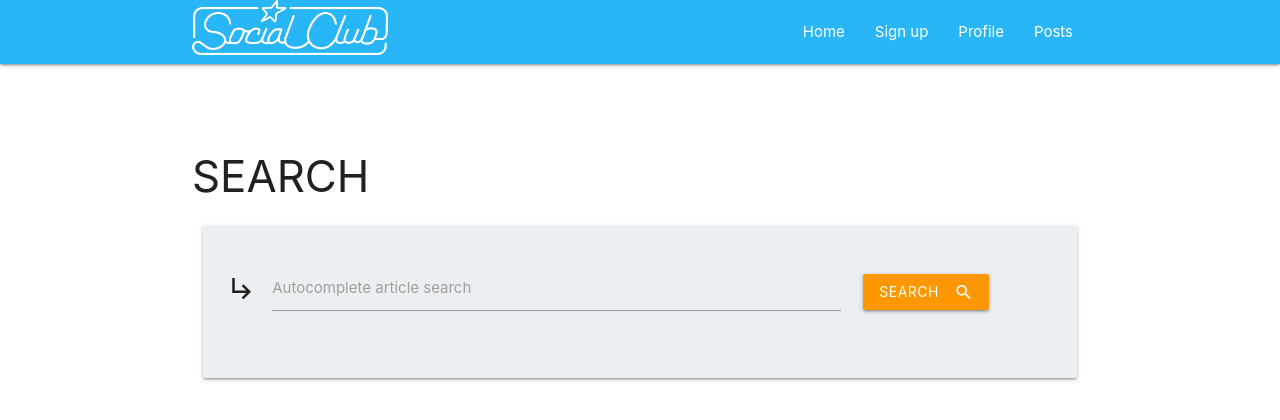
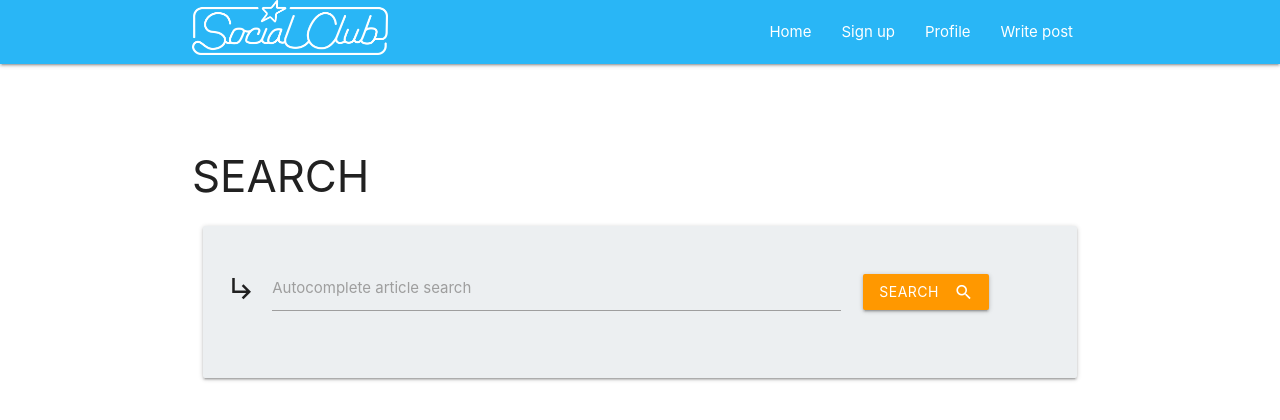
Before and after one commit to simonklimek/singlePage-app, a Node server app: template views/index.pug in a window 1280 px wide. Shown: the top 420 px of the page. Run offline with Node 20, Linux system fonts and the light colour scheme; the template is opened without the code that fills it, so the values that code supplies are empty; some libraries are stand-ins or nearby versions.

Commit message:
btn fixed

```diff
--- a/views/layout.pug
+++ b/views/layout.pug
@@ -4,7 +4,7 @@ html
         title Knowledgebase
         link(rel='stylesheet', href='https://single-page-mdx.herokuapp.com/css/materialize.css', type="text/css", media="screen,projection")
         link(rel='stylesheet', href='https://single-page-mdx.herokuapp.com/css/style.css', type="text/css", media="screen,projection")
-        link(rel='stylesheet' href='https://fonts.googleapis.com/icon?family=Material+Icons')
+        link(rel='stylesheet', href='https://fonts.googleapis.com/icon?family=Material+Icons')
         meta(http-equiv="Content-Type", content="text/html; charset=UTF-8")
         meta(name="viewport" content="width=device-width, initial-scale=1, maximum-scale=1.0")
 
@@ -21,7 +21,7 @@ html
                     li
                         a(href="#") Profile
                     li
-                        a(href="#") Posts
+                        a.modal-trigger(href="#modal1") Write post
                 ul.sidenav(id="nav-mobile")
                     li
                         a(href="#") Home
@@ -58,8 +58,8 @@ html
                                         label(for="post_title") Post title
                                     .input-field.col.m6.s12
                                         i.material-icons.prefix mode_edit
-                                        texarea.materialize-textarea(id="post_body")
-                                        label(for="post_body") Post body
+                                        textarea.materialize-textarea(id="textarea1")
+                                        label(for="textarea1") Post body
                                 .row
                                     .file-field.input-field.col.m6.s12
                                         .btn.red.lighten-3
@@ -68,7 +68,7 @@ html
                                         .file-path-wrapper
                                             input.file-path.validate(type="text")
                                     .col.m6.s12
-                                        button.btn-large.waves-effect.red.waves-light.right(type="submit", name="action") Post
+                                        button.btn-large.waves-effect.red.waves-light.right(type="submit", name="post_action") Post
                                             i.material-icons.right comment
 
 
@@ -98,6 +98,6 @@ html
                 i.large.material-icons mode_edit
 
     script(src="https://code.jquery.com/jquery-2.1.1.min.js")
-    script(scr="https://single-page-mdx.herokuapp.com/js/materialize.js")
+    script(src="https://single-page-mdx.herokuapp.com/js/materialize.js")
     script(src="https://single-page-mdx.herokuapp.com/js/init.js")
     script(src="https://single-page-mdx.herokuapp.com/js/post-btn.js")
```
